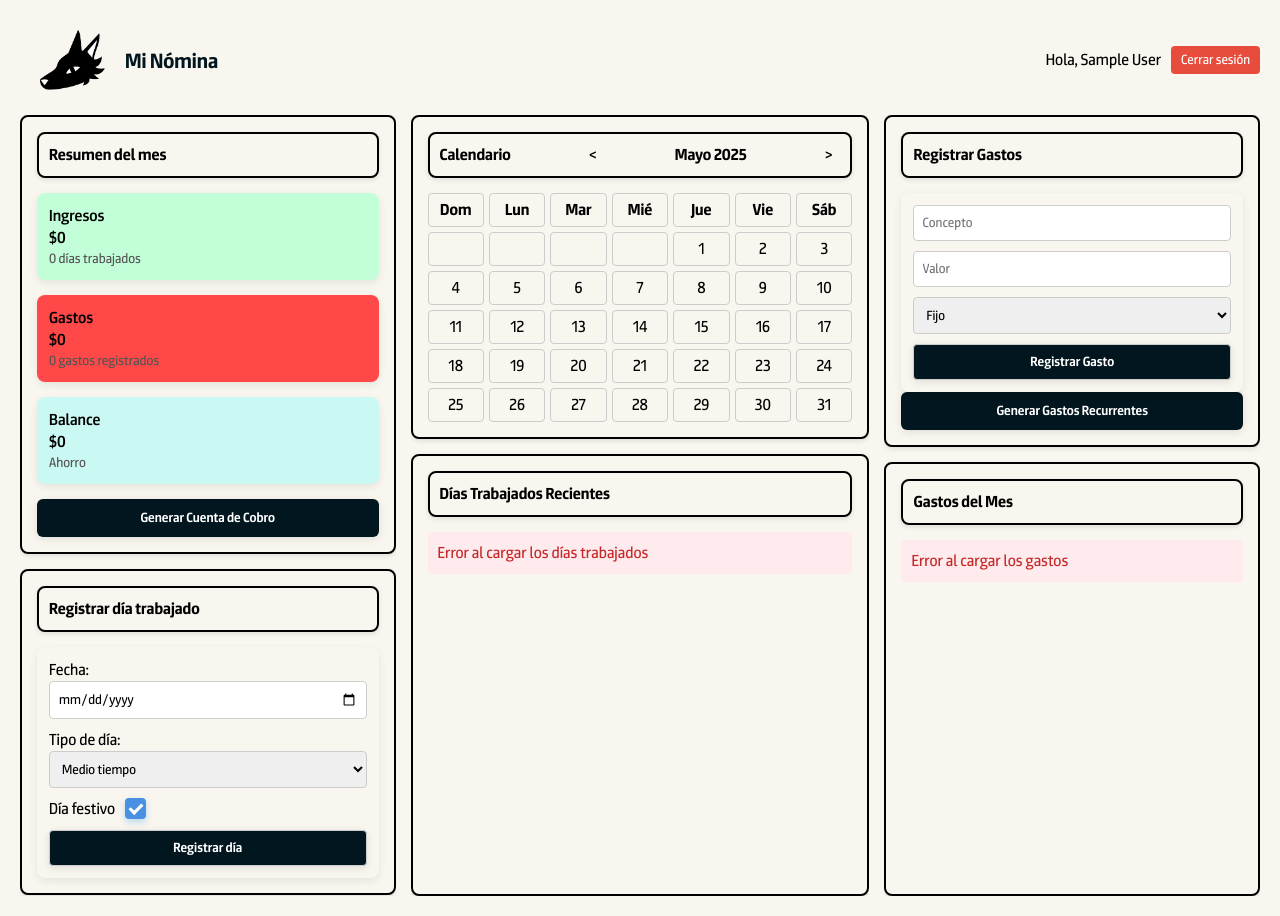
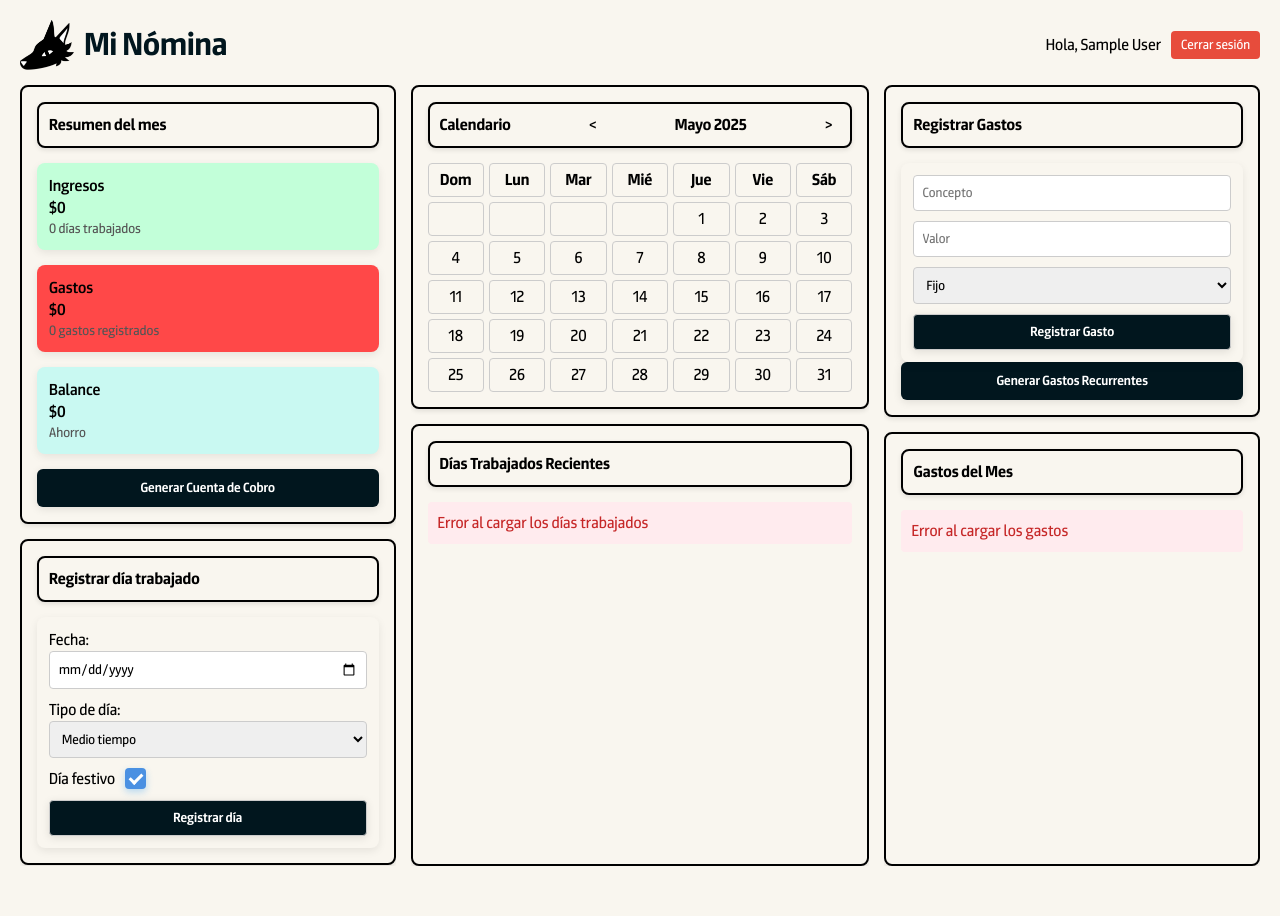
Before and after one commit to Tebann/MiNomina, a plain HTML site: page ProyectoMiNomina/index.html in a window 1280 px wide. After the commit the page ends 886 px from the top, so only its background shows below. Drawn offline with nearby package versions, Linux system fonts and the light colour scheme; no server answers; sample sign-in values are in the browser's storage.

Commit message:
updating repo

```diff
--- a/ProyectoMiNomina/css/styles.css
+++ b/ProyectoMiNomina/css/styles.css
@@ -65,6 +65,9 @@ body {
 .column1 {
   width: 450px;
   height: 781px;
+  box-sizing: border-box;
+  display: flex;
+  flex-direction: column;
 }
 
 .column2 {
@@ -343,8 +346,7 @@ header {
   flex-direction: row;
   justify-content: space-between;
   align-items: center;
-  max-height: 80px;
-  padding: 10px;
+  max-height: 50px;
 }
 
 .logo-header img {
@@ -354,7 +356,7 @@ header {
 }
 
 .logo-header h1 {
-  font-size:calc(0.5rem + 1vw);
+  font-size: 2rem;
   color: #01161e;
 
   margin: 0;
```
